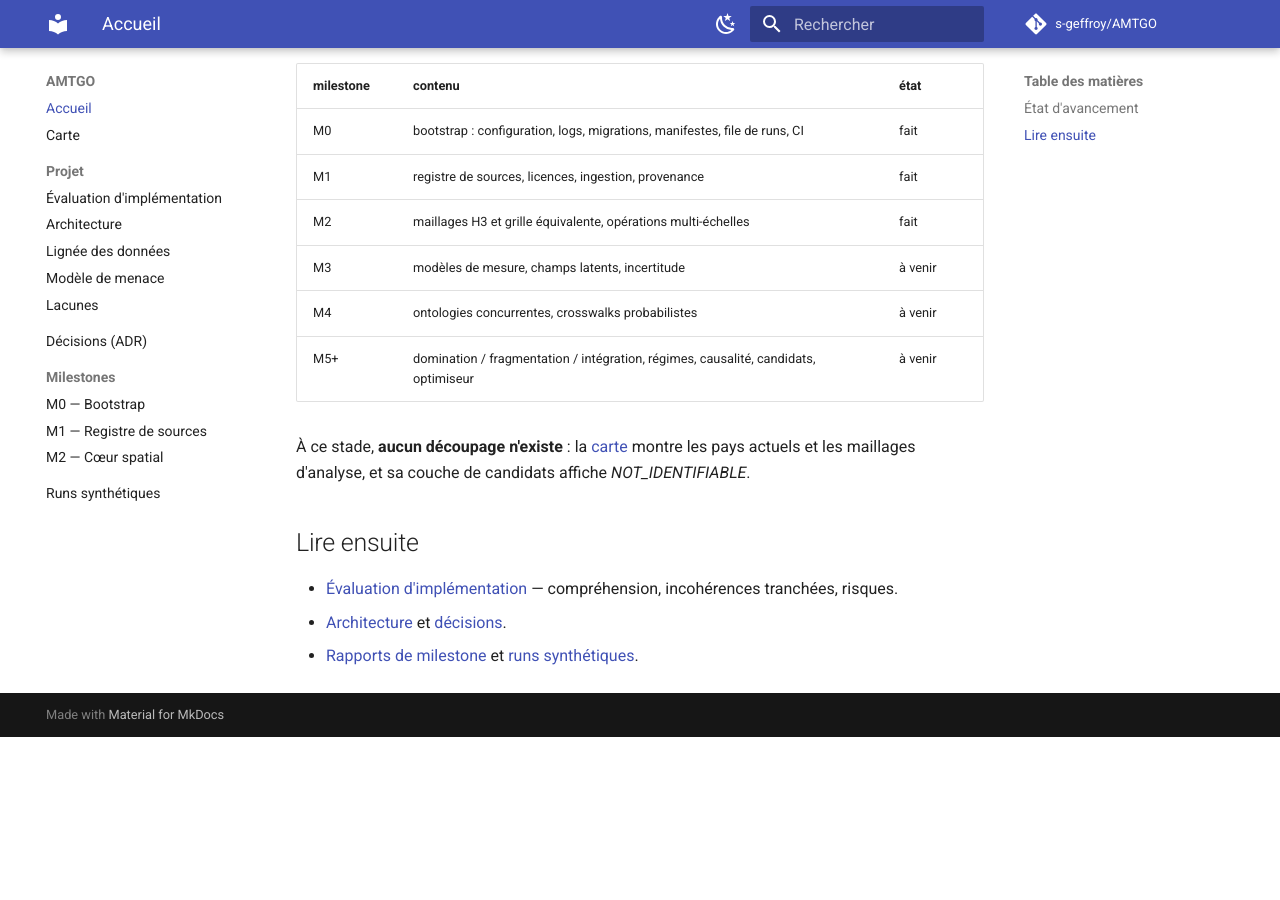
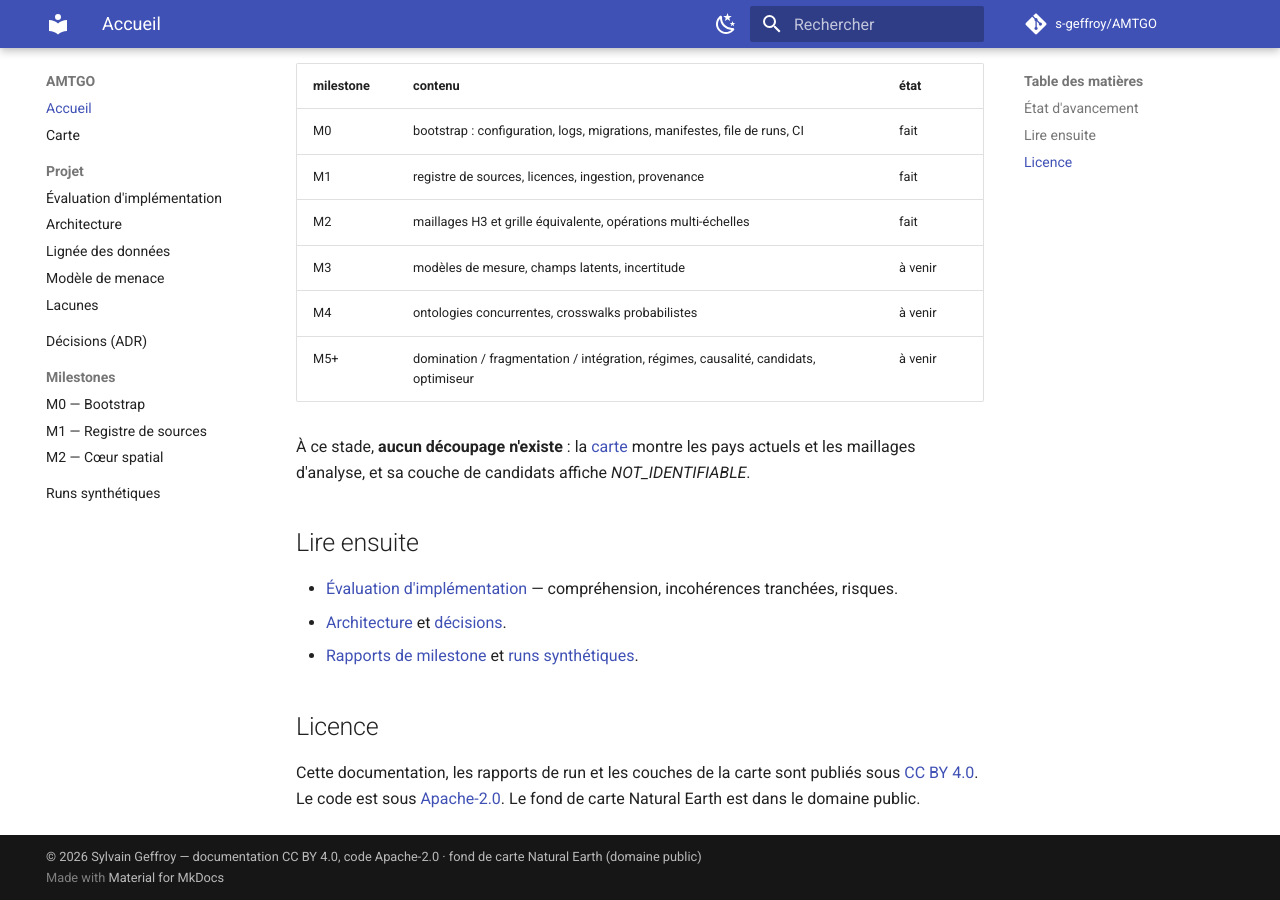
Before and after one commit to s-geffroy/AMTGO, an MkDocs documentation site: the page built from docs/index.md, in a window 1280 px wide and 900 px high, scrolled down 781 px. Built offline with MkDocs 1.6.1 and Material for MkDocs 9.7.7, drawn with Linux system fonts in a browser that asks for light colours; comment, search, counter and statistics services are not loaded; before the commit the page ends 1518 px from its top, so only the background shows below that.

Commit message:
chore: double licence Apache-2.0 (code) et CC BY 4.0 (documentation)
Co-Authored-By: Claude Opus 5.5 <noreply@anthropic.com>

```diff
--- a/docs/index.md
+++ b/docs/index.md
@@ -49,3 +49,10 @@ actuels et les maillages d'analyse, et sa couche de candidats affiche
 - [Évaluation d'implémentation](IMPLEMENTATION_ASSESSMENT.md) — compréhension, incohérences tranchées, risques.
 - [Architecture](architecture.md) et [décisions](decisions/index.md).
 - [Rapports de milestone](milestones/M0_REPORT.md) et [runs synthétiques](runs/index.md).
+
+## Licence
+
+Cette documentation, les rapports de run et les couches de la carte sont publiés
+sous [CC BY 4.0](https://creativecommons.org/licenses/by/4.0/deed.fr). Le code est sous
+[Apache-2.0](https://github.com/s-geffroy/AMTGO/blob/main/LICENSE). Le fond de
+carte Natural Earth est dans le domaine public.
--- a/mkdocs.yml
+++ b/mkdocs.yml
@@ -4,6 +4,7 @@ site_url: https://s-geffroy.github.io/AMTGO/
 repo_url: https://github.com/s-geffroy/AMTGO
 repo_name: s-geffroy/AMTGO
 edit_uri: ""
+copyright: "© 2026 Sylvain Geffroy — documentation CC BY 4.0, code Apache-2.0 · fond de carte Natural Earth (domaine public)"
 docs_dir: docs
 strict: true
 
--- a/pyproject.toml
+++ b/pyproject.toml
@@ -3,6 +3,8 @@ name = "amtgo"
 version = "0.1.0"
 description = "African Multilayer Territorial Geometry Optimization — laboratoire de géométries constitutionnelles multi-couches (V1.0-RC1)"
 readme = "README.md"
+license = "Apache-2.0"
+license-files = ["LICENSE", "NOTICE"]
 requires-python = ">=3.12,<3.13"
 dependencies = [
   "pydantic>=2.9,<3",
@@ -39,7 +41,7 @@ docs = [
 ]
 
 [build-system]
-requires = ["hatchling>=1.25"]
+requires = ["hatchling>=1.27"]
 build-backend = "hatchling.build"
 
 [tool.hatch.build.targets.wheel]
```
Also changed, not shown: README.md (+10 -0 lines), 4 other files.
